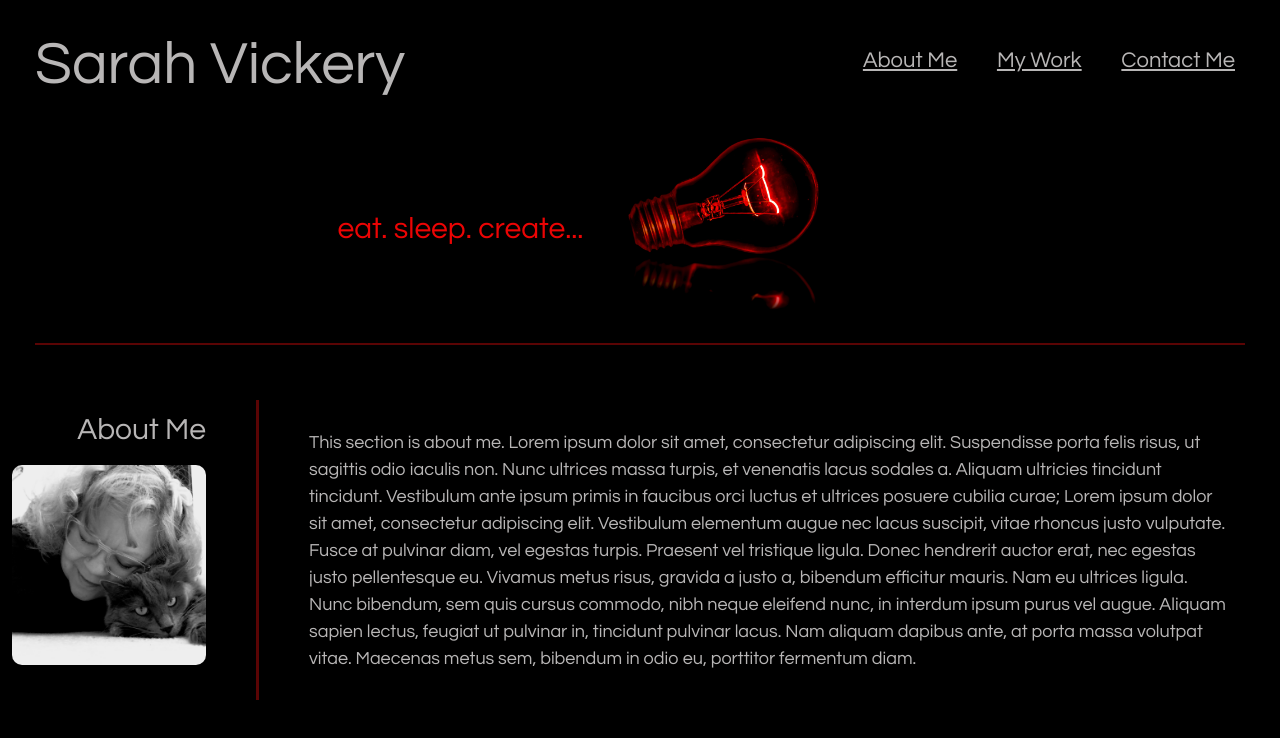
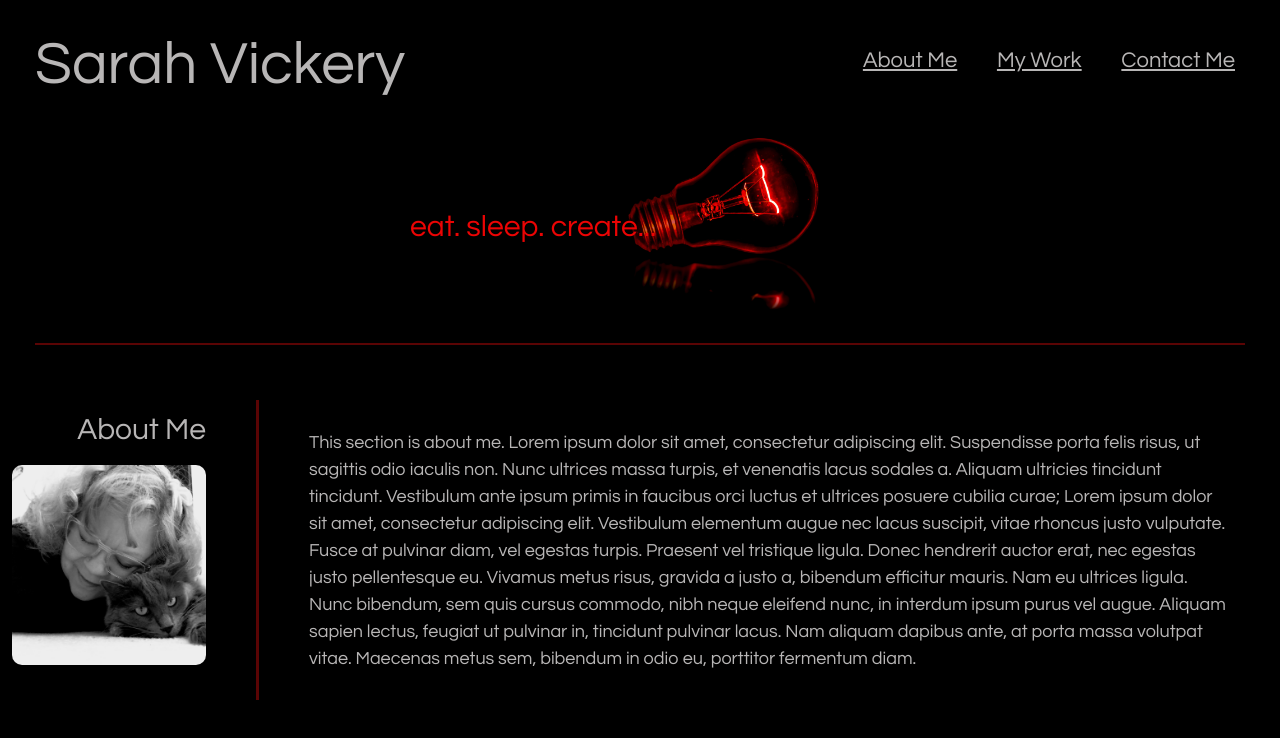
Before and after one commit to mathminx/My-Portfolio, a plain HTML site: page index.html in a window 1280 px wide. Shown: the top 738 px of the page. Drawn offline with Linux system fonts and the light colour scheme.

Commit message:
CSS tweaks

```diff
--- a/assets/style.css
+++ b/assets/style.css
@@ -81,9 +81,8 @@ header h1 {
 }
 
 #tagline p {
-    margin-left: 25%;
-    margin-top: 9.2%;
-
+    margin-left: 31%;
+    margin-top: 9%;
     color:rgb(235, 4, 4);
     font-size: 30px;
 }
```
